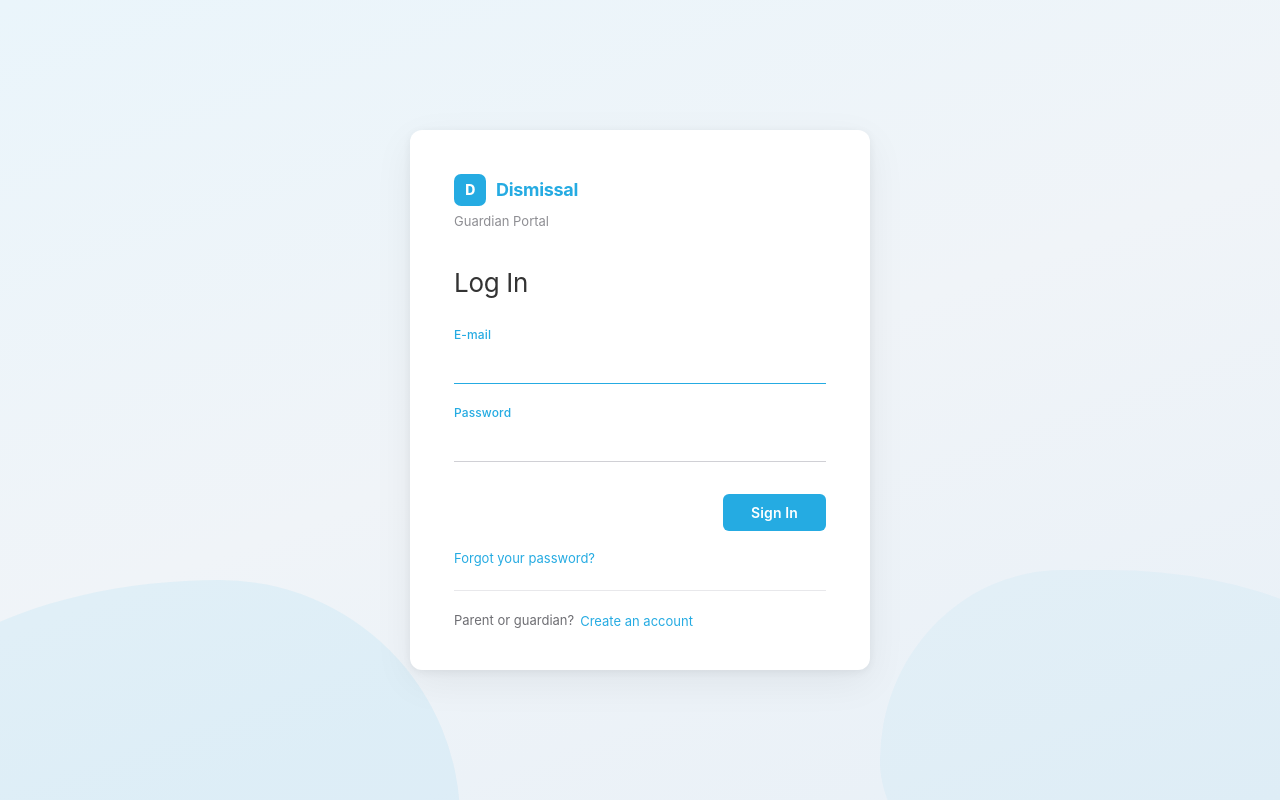
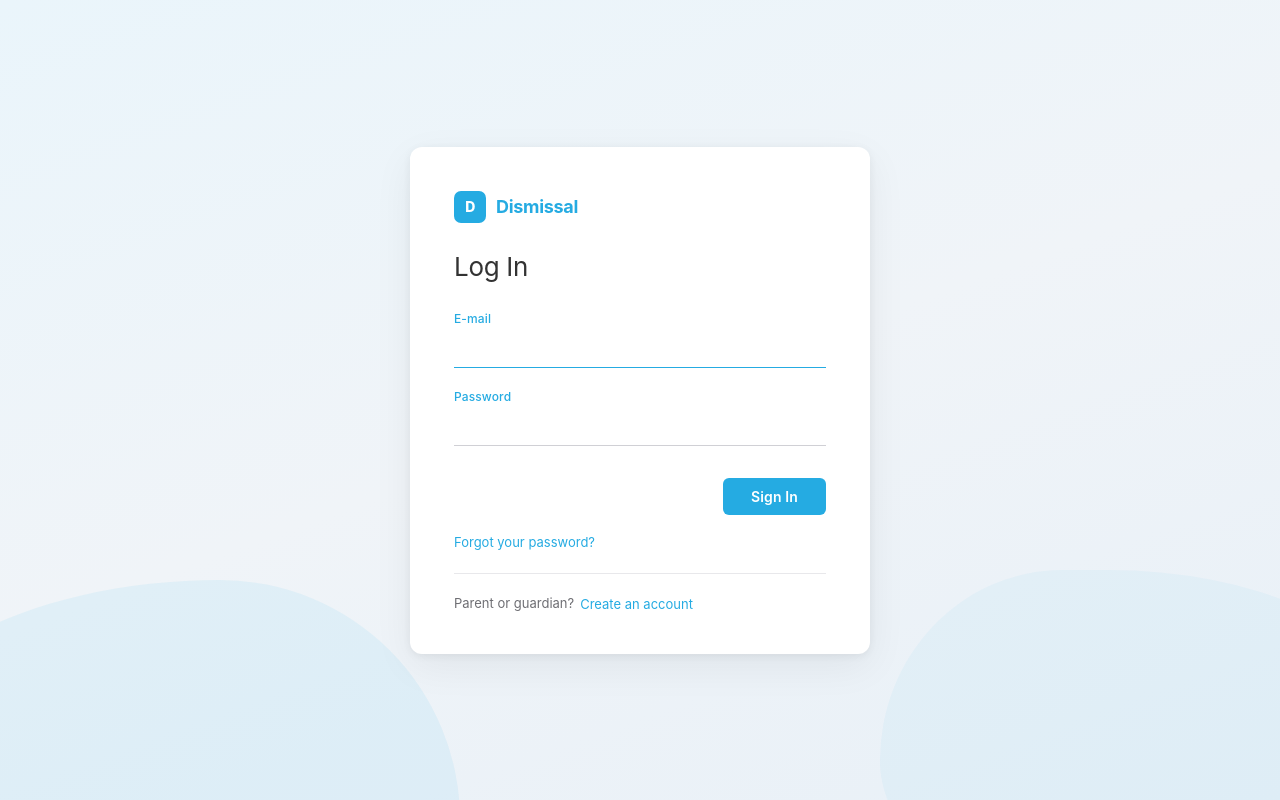
Before and after one commit to joker5914/p3, a React (Vite) app in the folder Frontend/admin-portal/: page / in a window 1280 px wide. Built offline with nearby package versions, Linux system fonts and the light colour scheme; no server answers.

Commit message:
Remove "Guardian Portal" subtitle from login screen
The login screen is used by multiple user roles, not just guardians,
so remove the portal-specific subtitle to avoid confusion.

https://claude.ai/code/session_01MYseeULmpuaU6A4Dzpo65s

```diff
--- a/Frontend/admin-portal/src/Login.jsx
+++ b/Frontend/admin-portal/src/Login.jsx
@@ -102,7 +102,6 @@ export default function Login() {
           <div className="login-brand-mark">D</div>
           <span className="login-brand-name">Dismissal</span>
         </div>
-        <p className="login-subtitle">Guardian Portal</p>
 
         {mode === "login" && (
           <>
```
